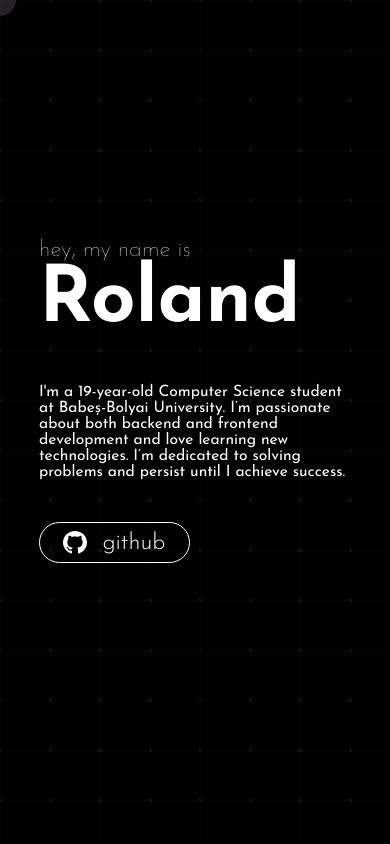
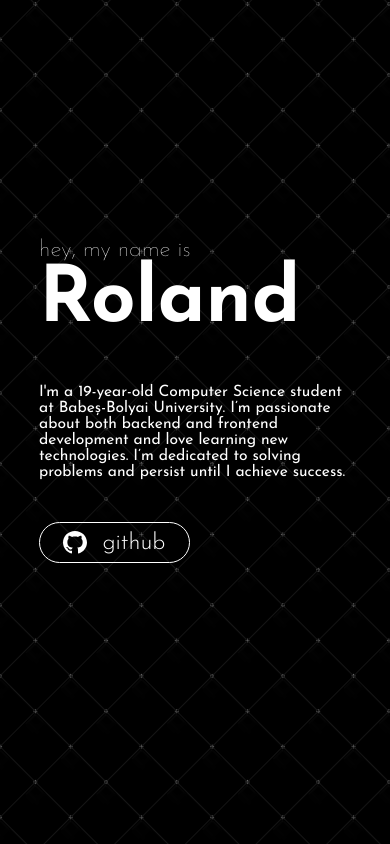
Before and after one commit to prxbdead/portfolio, a Vue app: page / in a window 390 px wide. Built offline with nearby package versions, Linux system fonts and the light colour scheme.

Commit message:
optimizations for mobile devices

```diff
--- a/src/App.vue
+++ b/src/App.vue
@@ -12,7 +12,8 @@ export default {
       cursorY: 0,
       cursorHeight: 32,
       cursorWidth: 32,
-      bgoffset: '0 0'
+      bgoffsetx: 0,
+      bgoffsety: 0
     }
   },
   methods: {
@@ -44,11 +45,8 @@ export default {
     },
 
     updateMousePosition(event: any) {
-      this.bgoffset =
-        (event.clientX / window.innerWidth) * 50 +
-        'px ' +
-        (event.clientY / window.innerHeight) * 50 +
-        'px'
+      this.bgoffsetx = (event.clientX / window.innerWidth) * 50
+      this.bgoffsety = (event.clientY / window.innerHeight) * 50
 
       if (this.cursorClass == 'hover') {
         var rect: DOMRect = event.target.getBoundingClientRect()
@@ -80,8 +78,14 @@ export default {
       @btnrelease="btnRelease"
       @mouseleave="onLeave"
     ></Header>
-    <div id="bg" :style="{ 'background-position': bgoffset }"></div>
   </div>
+  <div
+    id="bg"
+    :style="{
+      '--offsetx': bgoffsetx + 'px',
+      '--offsety': bgoffsety + 'px'
+    }"
+  ></div>
 </template>
 
 <style scoped>
@@ -91,12 +95,58 @@ export default {
 
 #bg {
   position: absolute;
-  top: 0;
   width: 100vw;
   height: 100vh;
+  top: 0;
+  left: 0;
+  overflow: hidden;
+}
+
+#bg::after {
+  content: '';
+  position: absolute;
+  overflow: hidden;
+  width: calc(200vw + 200vh);
+  height: calc(200vw + 200vh);
+  top: calc(-100vw - 100vh);
+  left: calc(-100vw - 100vh);
   z-index: -999;
-  background: url(./assets/icons/tile.png) repeat 0 0;
-  transition: background-position 0.1s ease-out;
-  opacity: 0.3;
+  left: 0;
+
+  background: url(./assets/icons/tile.webp) repeat 0 0;
+  transition: all 0.1s ease-out;
+  animation: blink 5s ease-in-out infinite;
+
+  transform-origin: 0 0;
+  transform: translate(var(--offsetx), var(--offsety)) rotate(45deg);
+}
+
+@keyframes blink {
+  0% {
+    opacity: 1;
+  }
+  50% {
+    opacity: 0.6;
+  }
+  100% {
+    opacity: 1;
+  }
+}
+
+@media not (pointer: fine) {
+  @keyframes slide {
+    0% {
+      transform: translate(0, 0) rotate(45deg);
+    }
+    100% {
+      transform: translate(calc(sqrt(2) * 50px), calc(sqrt(2) * 50px)) rotate(45deg);
+    }
+  }
+
+  #bg::after {
+    animation:
+      blink 5s ease-in-out infinite,
+      slide 1s linear infinite;
+  }
 }
 </style>
--- a/src/components/Cursor.vue
+++ b/src/components/Cursor.vue
@@ -41,6 +41,12 @@ export default {
 
 <style scoped>
 #cursor {
+  display: none;
+}
+
+@media (pointer: fine) {
+  #cursor {
+    display: block;
     transform: translate(-50%, -50%);
     position: absolute;
     border-radius: 50%;
@@ -63,4 +69,5 @@ export default {
     background: #7f00ff;
     left: 0;
   }
+}
 </style>
```
Also changed, not shown: src/assets/icons/tile.png (deleted), src/assets/icons/tile.webp (added). Lines whose indentation alone changed are shown as unchanged.
